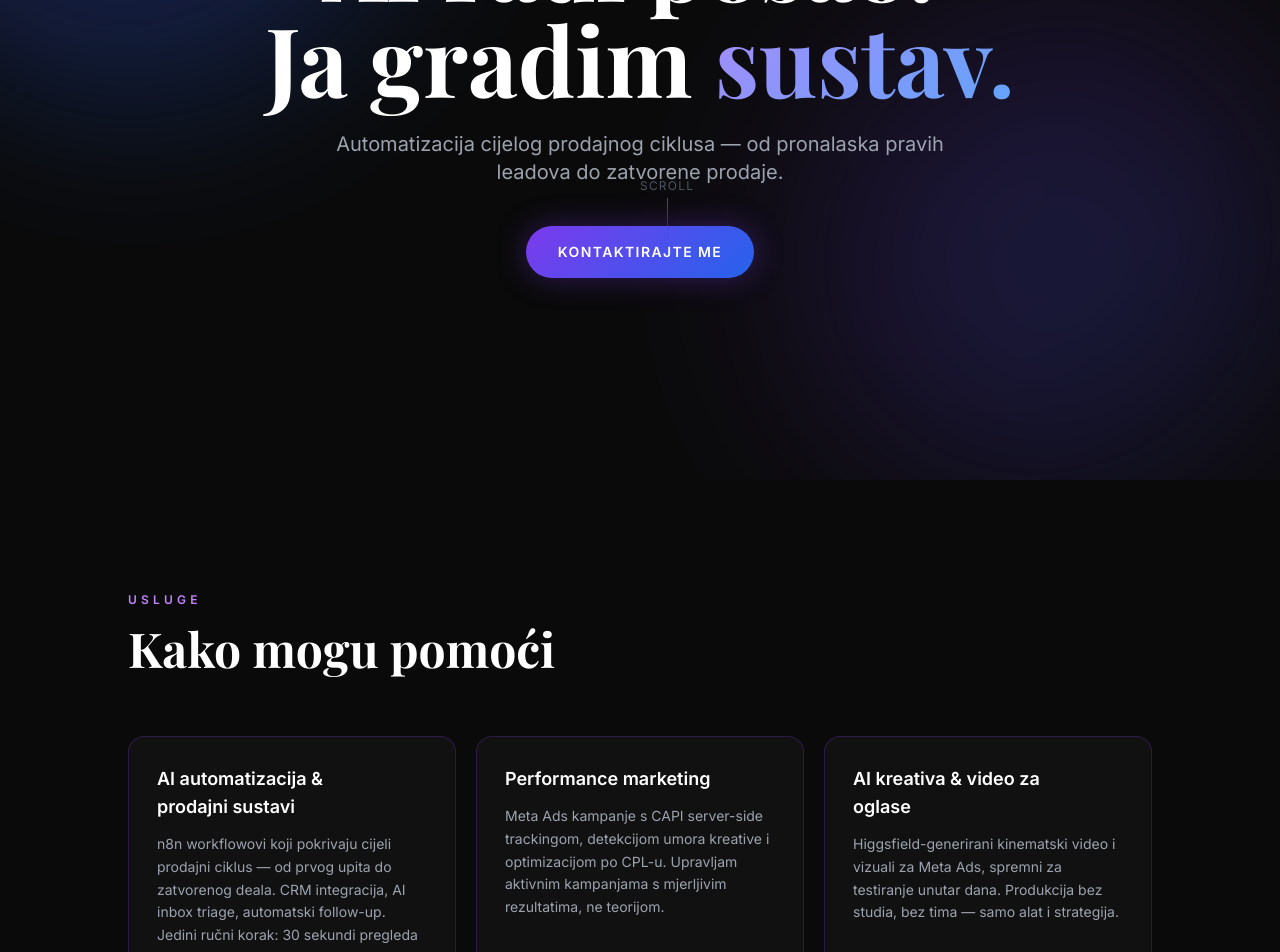
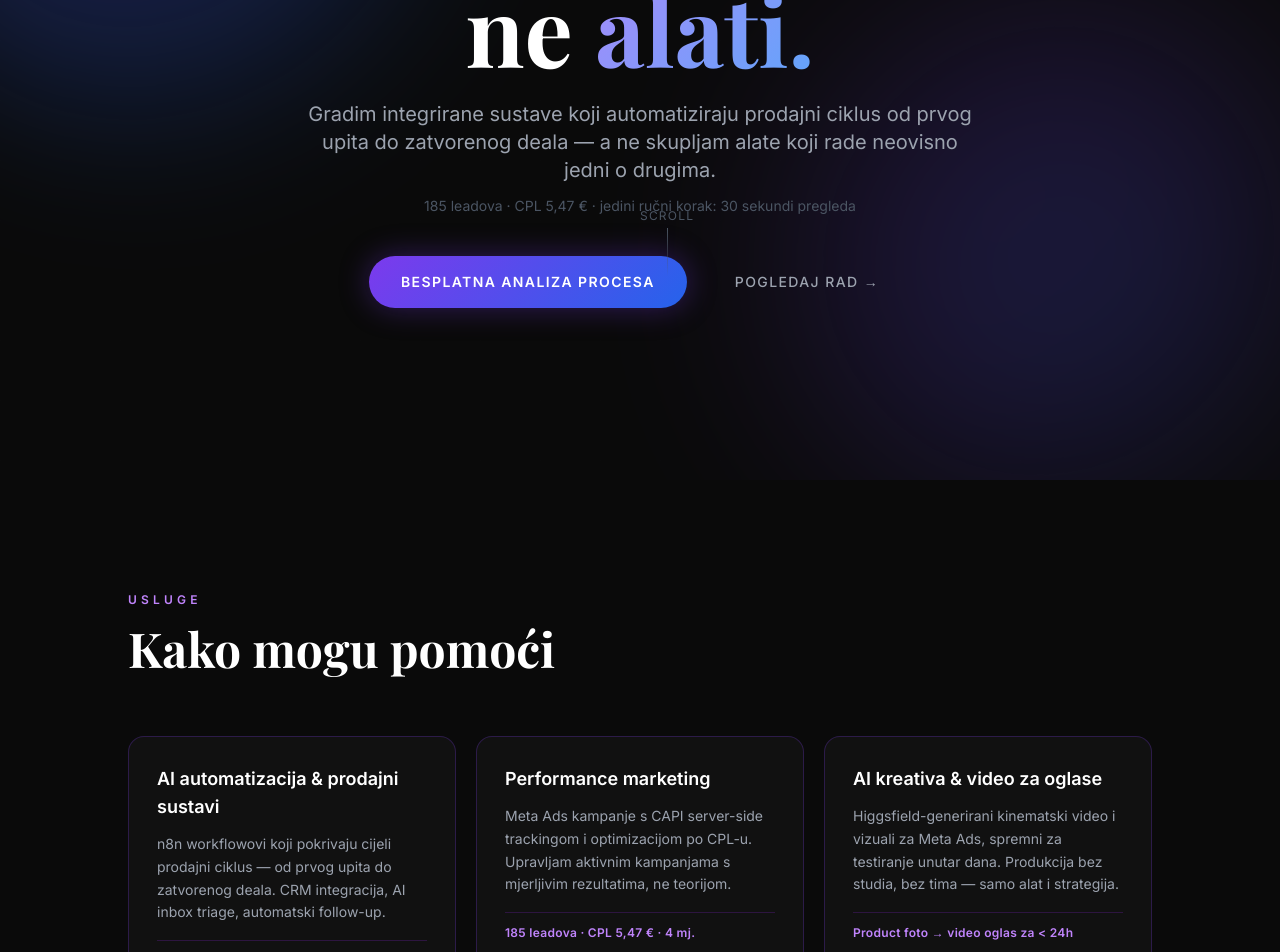
Before and after one commit to petracdominik-sys/dominikpetrac-portfolio, a Next.js app: page / in a window 1280 px wide. Shown: the part 320-1272 px from the top of the page. Built offline with nearby package versions, Linux system fonts and the light colour scheme; a web font is replaced by a local one.

Commit message:
Portfolio positioning: Systems not tools hero, free process analysis CTA, time-save metrics

```diff
--- a/src/components/Contact.tsx
+++ b/src/components/Contact.tsx
@@ -8,11 +8,16 @@ export default function Contact() {
 
         {/* Heading */}
         <div className="text-center mb-16">
+          <p className="reveal text-xs font-semibold tracking-[0.35em] uppercase text-purple-400 mb-4">
+            Besplatna analiza
+          </p>
           <h2 className="reveal font-playfair text-5xl sm:text-6xl md:text-7xl font-bold text-white mb-4">
-            Razgovarajmo.
+            Analizirajmo tvoj proces.
           </h2>
-          <p className="reveal text-gray-400 text-lg mt-4">
-            Otvoren za nove prilike i suradnje — javite se za kratak razgovor.
+          <p className="reveal text-gray-400 text-lg mt-4 max-w-xl mx-auto leading-relaxed">
+            30-minutni poziv — pogledam koji koraci u tvom prodajnom ciklusu
+            gube vrijeme i novac, i kažem ti što bih automatizirao i kako.
+            Bez obaveze.
           </p>
 
           <div className="reveal mt-10" style={{ transitionDelay: "150ms" }}>
@@ -25,7 +30,7 @@ export default function Contact() {
                 boxShadow: "0 0 40px rgba(124, 58, 237, 0.4)",
               }}
             >
-              Pišite mi
+              Zatraži besplatnu analizu
             </a>
           </div>
         </div>
--- a/src/components/Hero.tsx
+++ b/src/components/Hero.tsx
@@ -48,7 +48,7 @@ export default function Hero() {
           className="reveal mb-4 text-xs font-semibold tracking-[0.35em] uppercase text-purple-400"
           style={{ transitionDelay: "0ms" }}
         >
-          Dominik Petrac
+          Dominik Petrac — AI & Automatizacija
         </p>
 
         {/* Main heading */}
@@ -56,24 +56,33 @@ export default function Hero() {
           className="reveal font-playfair text-5xl sm:text-6xl md:text-7xl lg:text-8xl font-bold leading-tight mb-6"
           style={{ transitionDelay: "100ms" }}
         >
-          <span className="text-white">AI radi posao.&nbsp;</span>
+          <span className="text-white">Sustavi,&nbsp;</span>
           <br className="hidden sm:block" />
-          <span className="text-white">Ja gradim&nbsp;</span>
-          <span className="gradient-text">sustav.</span>
+          <span className="text-white">ne&nbsp;</span>
+          <span className="gradient-text">alati.</span>
         </h1>
 
         {/* Subtitle */}
         <p
-          className="reveal max-w-2xl mx-auto text-lg sm:text-xl text-gray-400 mb-10 leading-relaxed"
+          className="reveal max-w-2xl mx-auto text-lg sm:text-xl text-gray-400 mb-3 leading-relaxed"
           style={{ transitionDelay: "200ms" }}
         >
-          Automatizacija cijelog prodajnog ciklusa — od pronalaska pravih
-          leadova do zatvorene prodaje.
+          Gradim integrirane sustave koji automatiziraju prodajni ciklus od
+          prvog upita do zatvorenog deala — a ne skupljam alate koji rade
+          neovisno jedni o drugima.
+        </p>
+
+        {/* Time-save proof line */}
+        <p
+          className="reveal text-sm text-gray-600 mb-10"
+          style={{ transitionDelay: "250ms" }}
+        >
+          185 leadova · CPL 5,47 € · jedini ručni korak: 30 sekundi pregleda
         </p>
 
         {/* CTA */}
         <div
-          className="reveal"
+          className="reveal flex flex-col sm:flex-row items-center justify-center gap-4"
           style={{ transitionDelay: "300ms" }}
         >
           <a
@@ -85,7 +94,13 @@ export default function Hero() {
               boxShadow: "0 0 30px rgba(124, 58, 237, 0.35)",
             }}
           >
-            Kontaktirajte me
+            Besplatna analiza procesa
+          </a>
+          <a
+            href="#automatizacija"
+            className="inline-block px-8 py-4 text-sm font-medium tracking-widest uppercase text-gray-400 hover:text-white transition-colors"
+          >
+            Pogledaj rad →
           </a>
         </div>
 
--- a/src/components/HowICanHelp.tsx
+++ b/src/components/HowICanHelp.tsx
@@ -3,15 +3,18 @@
 const services = [
   {
     title: "AI automatizacija & prodajni sustavi",
-    body: "n8n workflowovi koji pokrivaju cijeli prodajni ciklus — od prvog upita do zatvorenog deala. CRM integracija, AI inbox triage, automatski follow-up. Jedini ručni korak: 30 sekundi pregleda drafta.",
+    body: "n8n workflowovi koji pokrivaju cijeli prodajni ciklus — od prvog upita do zatvorenog deala. CRM integracija, AI inbox triage, automatski follow-up.",
+    metric: "2h ručnog rada/dan → 30s pregleda",
   },
   {
     title: "Performance marketing",
-    body: "Meta Ads kampanje s CAPI server-side trackingom, detekcijom umora kreative i optimizacijom po CPL-u. Upravljam aktivnim kampanjama s mjerljivim rezultatima, ne teorijom.",
+    body: "Meta Ads kampanje s CAPI server-side trackingom i optimizacijom po CPL-u. Upravljam aktivnim kampanjama s mjerljivim rezultatima, ne teorijom.",
+    metric: "185 leadova · CPL 5,47 € · 4 mj.",
   },
   {
     title: "AI kreativa & video za oglase",
     body: "Higgsfield-generirani kinematski video i vizuali za Meta Ads, spremni za testiranje unutar dana. Produkcija bez studia, bez tima — samo alat i strategija.",
+    metric: "Product foto → video oglas za < 24h",
   },
 ];
 
@@ -35,10 +38,13 @@ export default function HowICanHelp() {
               className="reveal card-accent p-7 relative"
               style={{ transitionDelay: `${i * 80}ms` }}
             >
-              <h3 className="font-semibold text-white text-lg mb-3 pr-16">
+              <h3 className="font-semibold text-white text-lg mb-3">
                 {s.title}
               </h3>
-              <p className="text-gray-400 text-sm leading-relaxed">{s.body}</p>
+              <p className="text-gray-400 text-sm leading-relaxed mb-4">{s.body}</p>
+              <p className="text-xs font-semibold text-purple-400 tracking-wide border-t border-purple-900/40 pt-3">
+                {s.metric}
+              </p>
             </div>
           ))}
         </div>
```
